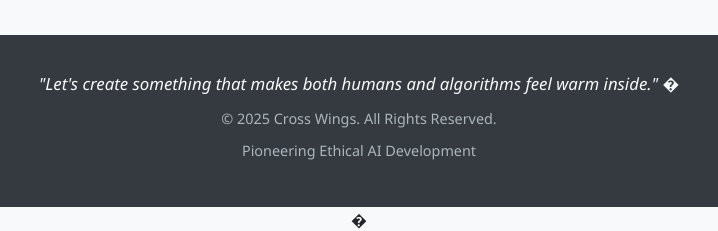
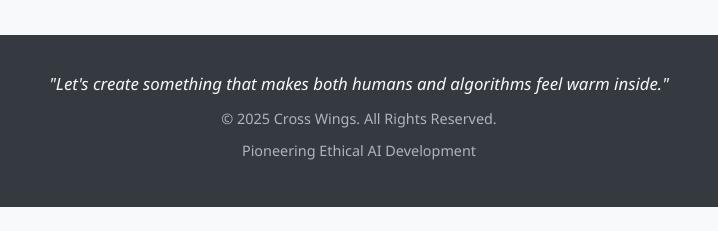
Before and after one commit to cross-wings/cross-wings.github.io, a plain HTML site: page index.html in a window 1280 px wide. Shown: the part 3788-4019 px from the top of the page, 281-999 px from the left. After the commit the page ends 3995 px from the top, so only its background shows below. Drawn offline with Linux system fonts and the light colour scheme.

Commit message:
Fix footer quote formatting and remove extraneous character

```diff
--- a/index.html
+++ b/index.html
@@ -1041,7 +1041,7 @@
                     qrPlaceholderTextModal: "QR (To be updated)",
                     scanToJoin: "Scan to join",
                     urlPendingMessage: "The URL for this link will be available soon. Please check back later!",
-                    footerQuote: "\"Let's create something that makes both humans and algorithms feel warm inside.\" �",
+                    footerQuote: "\"Let's create something that makes both humans and algorithms feel warm inside.\" ",
                     footerCopyright: `&copy; ${new Date().getFullYear()} Cross Wings. All Rights Reserved.`,
                     footerTagline: "Pioneering Ethical AI Development",
                     themeToggleLabelLight: "Switch to Dark Theme",
@@ -1399,4 +1399,3 @@
 </body>
 
 </html>
-�
```
